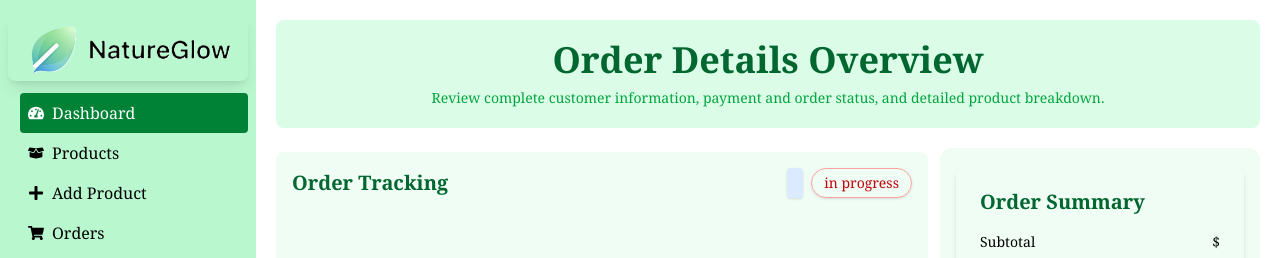
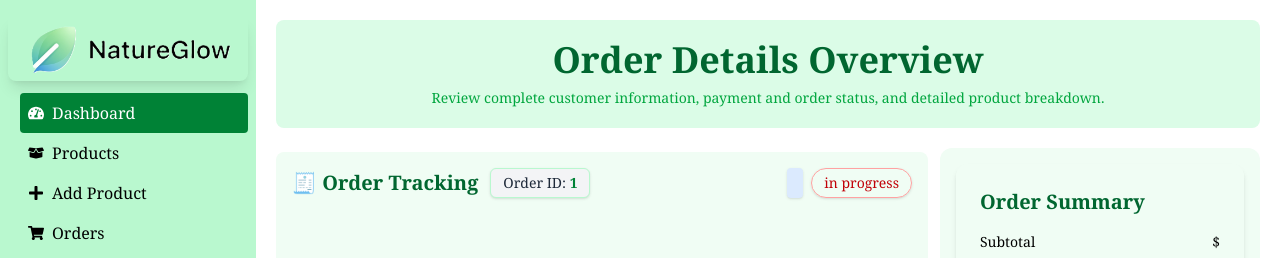
Before and after one commit to md-abu-naim/NatureGlow, a React (Vite) app: page /dashboard/order-details/1 in a window 1280 px wide. Shown: the top 258 px of the page. Built offline with nearby package versions, Linux system fonts and the light colour scheme; no server answers.

Commit message:
order details page add order _id

```diff
--- a/src/Pages/Dashboard/OrderDetails.jsx
+++ b/src/Pages/Dashboard/OrderDetails.jsx
@@ -21,7 +21,7 @@ const OrderDetails = () => {
                 <div className="col-span-2">
                     <div>
                         {/* <OrderTracking /> */}
-                        <OrderTracking orderStatus={orderStatus} paymentStatus={paymentStatus} />
+                        <OrderTracking orderStatus={orderStatus} paymentStatus={paymentStatus} _id={_id} />
 
                         {/* Order List */}
                         <section className=" mt-6 overflow-x-auto rounded-lg shadow-lg border border-green-300">
--- a/src/Pages/Dashboard/OrderTracking.jsx
+++ b/src/Pages/Dashboard/OrderTracking.jsx
@@ -1,7 +1,7 @@
 import { Box, Stepper, Step, StepLabel } from '@mui/material';
 
 const steps = ['In Progress', 'Shipped', 'Delivered']
-const OrderTracking = ({ paymentStatus, orderStatus = 'in progress' }) => {
+const OrderTracking = ({_id, paymentStatus, orderStatus = 'in progress' }) => {
     const stepIndex = {
         'in progress': 0,
         shipped: 1,
@@ -10,7 +10,12 @@ const OrderTracking = ({ paymentStatus, orderStatus = 'in progress' }) => {
     return (
         <div className="bg-green-50 p-4 mt-6 rounded-lg">
             <div className="flex flex-col md:flex-row justify-between items-center pb-10">
-                <h3 className="text-xl font-bold text-green-800">Order Tracking</h3>
+                <div className='flex flex-col md:flex-row md:items-center gap-1 md:gap-3'>
+                    <h3 className="text-xl font-bold text-green-800">🧾 Order Tracking</h3>
+                    <div className='text-sm text-gray-600 font-medium bg-gray-100 px-3 py-1 rounded-md shadow-sm border border-green-200'>
+                        <span className='text-gray-800'>Order ID:</span> <span className='font-semibold text-green-700'>{_id}</span>
+                    </div>
+                </div>
                 <div className='flex gap-2 mt-2 lg:mt-0'>
                     <span className={`px-2 py-1 rounded text-sm font-medium shadow-sm ${paymentStatus === 'Paid' ? 'bg-green-100 text-green-700' : paymentStatus === 'Unpaid' ? 'bg-red-100 text-red-700' : 'bg-blue-100 text-blue-700'}`}>
                         {paymentStatus}
@@ -22,9 +27,9 @@ const OrderTracking = ({ paymentStatus, orderStatus = 'in progress' }) => {
                         }`}>
                         {orderStatus}
                     </span>
-
                 </div>
             </div>
+
 
             {/* Order tracking */}
             {
```
